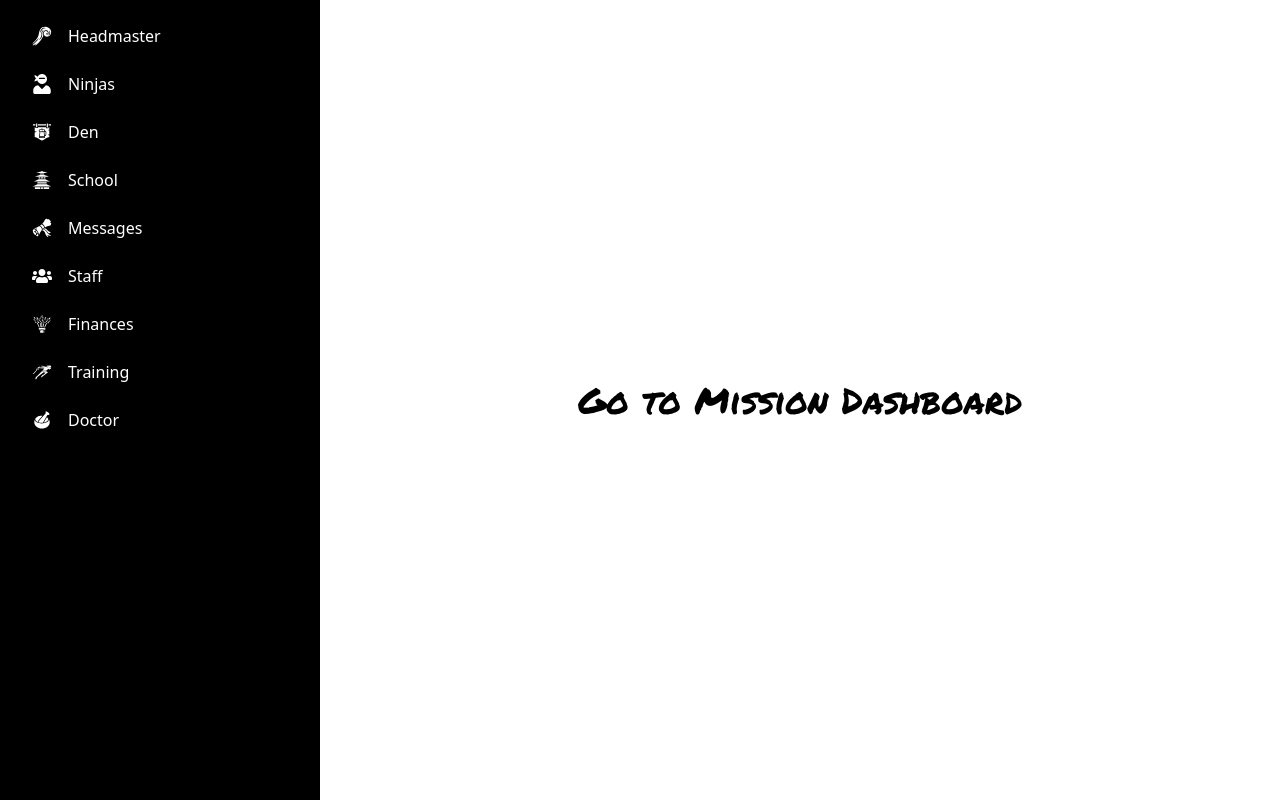
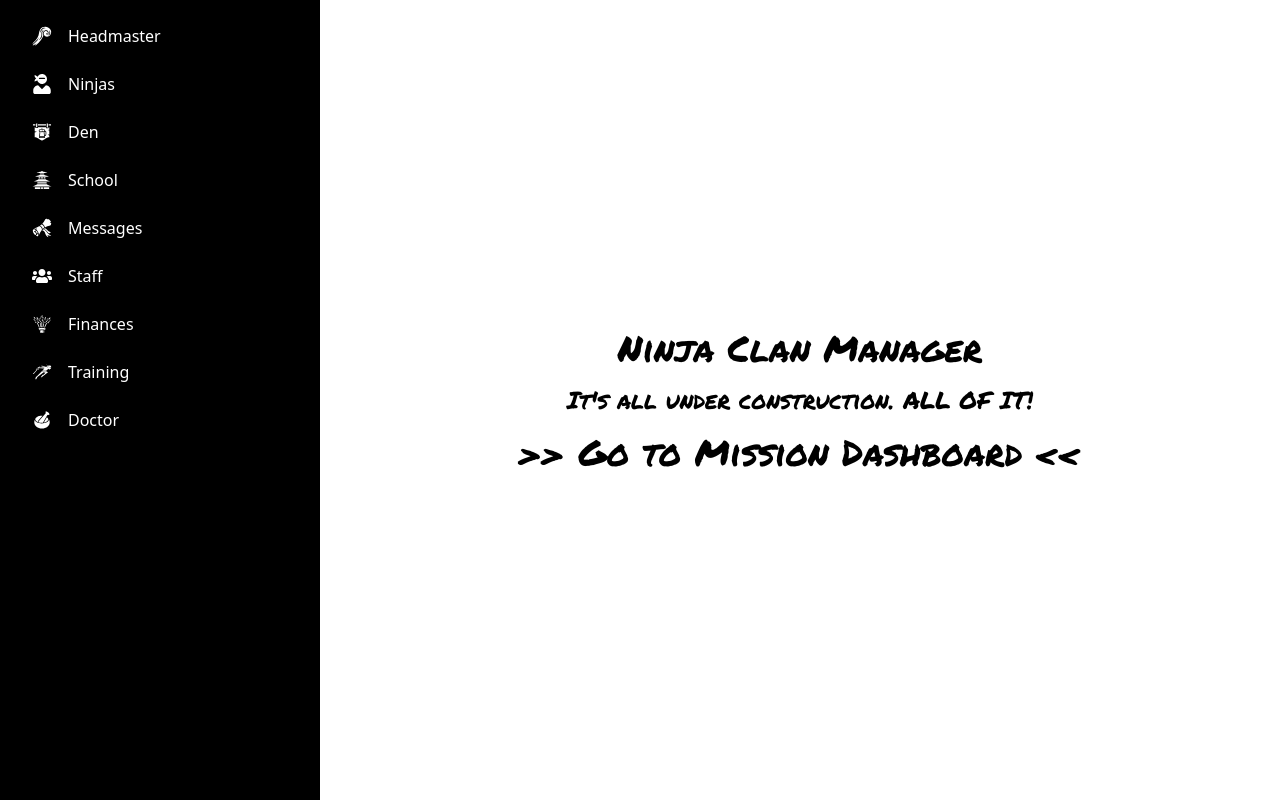
Before and after one commit to davidanitoiu/ninja-clan-manager, a Next.js app: page / in a window 1280 px wide. Built offline with nearby package versions, Linux system fonts and the light colour scheme.

Commit message:
Updated landing page

```diff
--- a/pages/index.tsx
+++ b/pages/index.tsx
@@ -3,9 +3,11 @@ import Link from 'next/link';
 
 const Home: NextPage = () => {
   return (
-    <div className='grid place-items-center h-screen w-full'>
+    <div className='grid place-content-center gap-4 text-center h-screen w-full font-display'>
+      <h1 className='text-4xl'>Ninja Clan Manager</h1>
+      <h2 className='text-2xl'>It's all under construction. ALL OF IT!</h2>
       <Link href={"/mission"}>
-        <a className='font-display text-black hover:text-primary text-4xl transition-colors'>Go to Mission Dashboard</a>
+        <a className=' text-black hover:text-primary text-4xl transition-colors'>{">> Go to Mission Dashboard <<"}</a>
       </Link>
     </div>
   )
```
